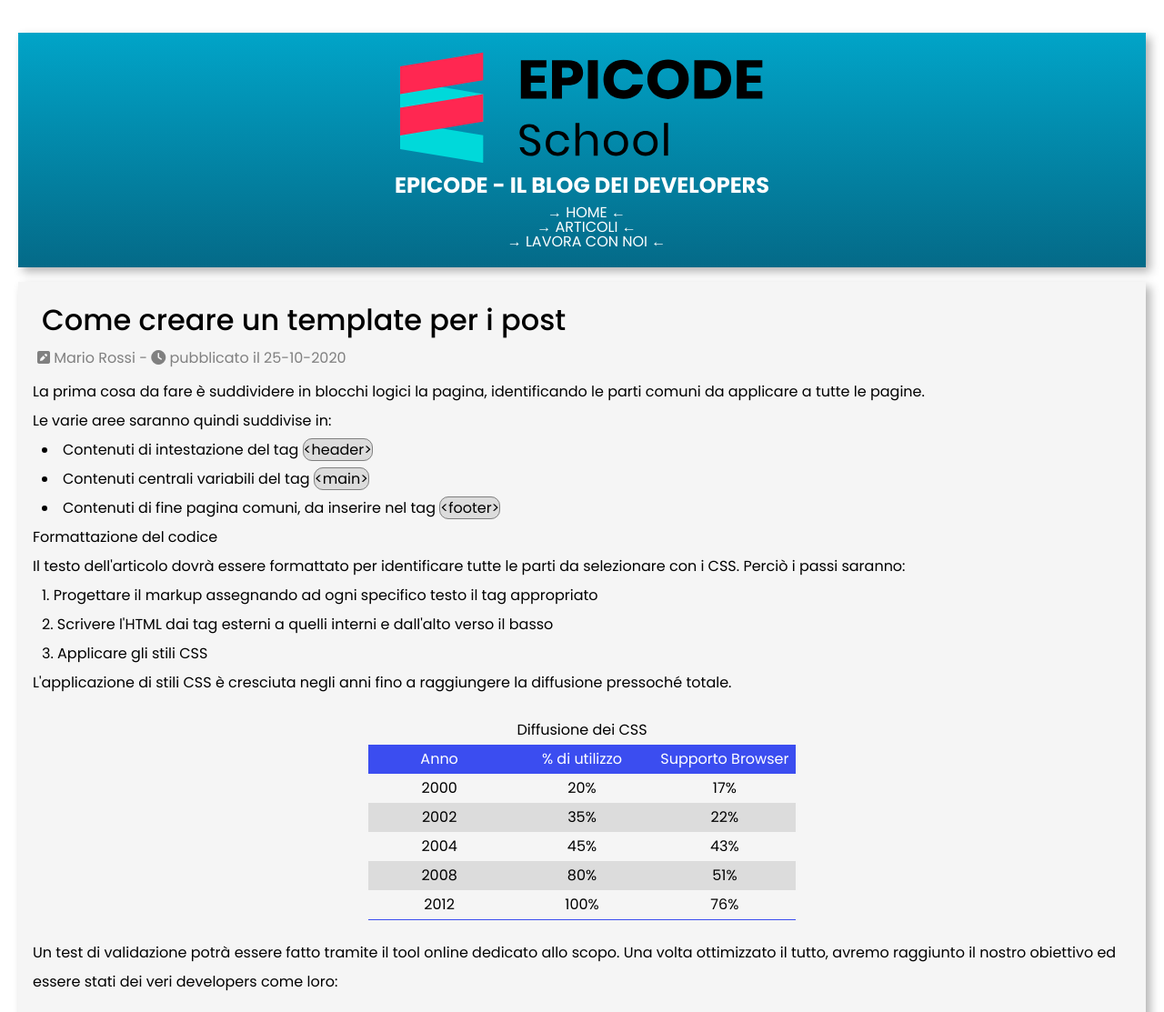
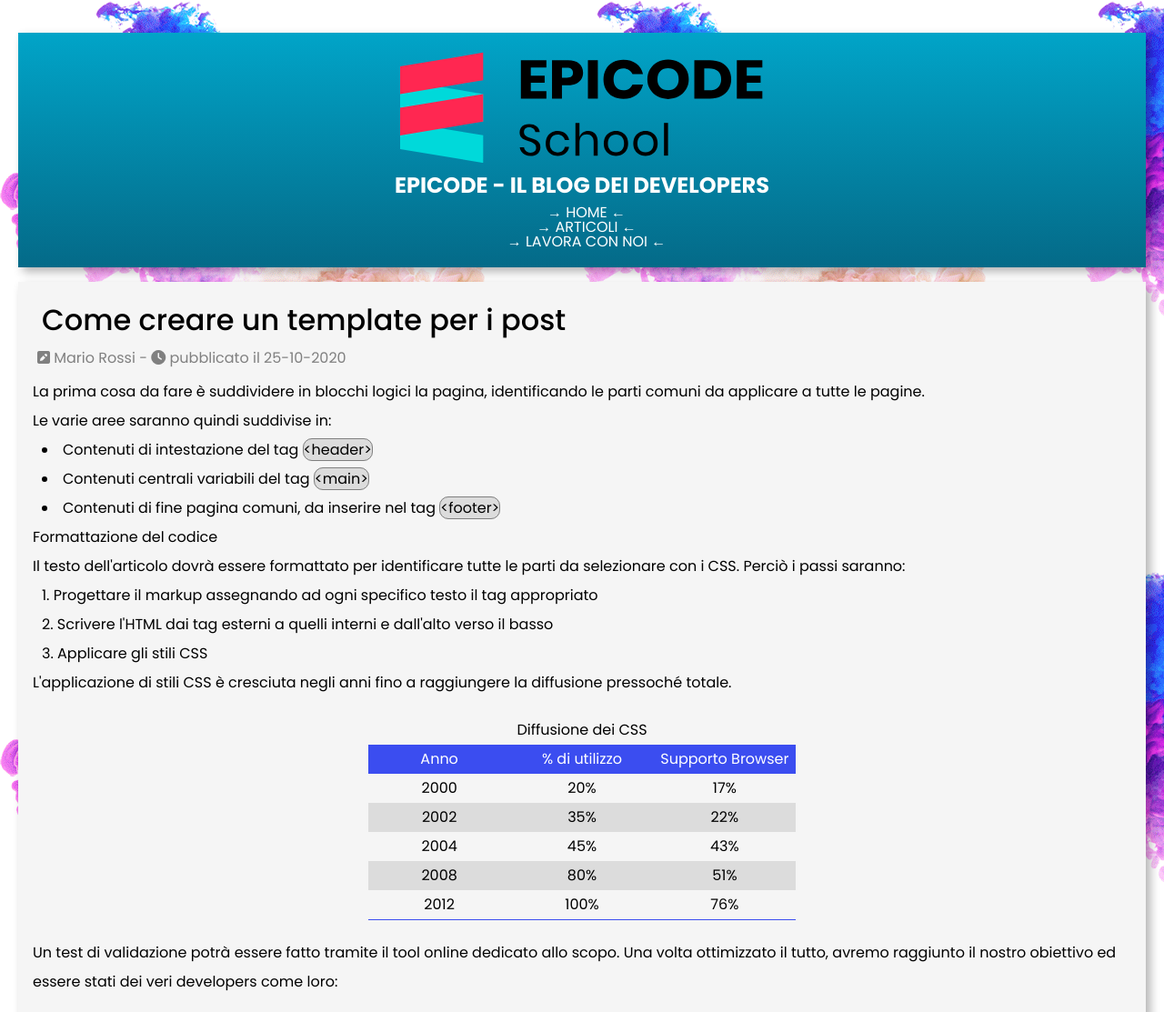
Before and after one commit to acelilli/DailyEpicodeNew, a plain HTML site: page Week01/Lezione04_26Ottobre/index.html in a window 1280 px wide. Shown: the top 1113 px of the page at 91% size. Drawn offline with Linux system fonts and the light colour scheme; grey boxes are pictures that could not be loaded.

Commit message:
Upd8s
Aggiornamentini

```diff
--- a/Week01/Lezione04_26Ottobre/assets/css/style.css
+++ b/Week01/Lezione04_26Ottobre/assets/css/style.css
@@ -1,6 +1,6 @@
 /* IMPOSTAZIONI GENERALI */
 body {
-    background-image: url(assets\img\sfondo.png);
+    background-image: url(../img/sfondo.png);
     text-align: center;
     padding: 20px;
     font-family: 'Poppins', sans-serif;
@@ -80,6 +80,7 @@ ol li {
 iframe {
     border-radius: 20px;
     margin: 20px auto;
+    width: 100%!important; /* comanda sulle altre!*/
 }
 
 /* TABELLE */
```
